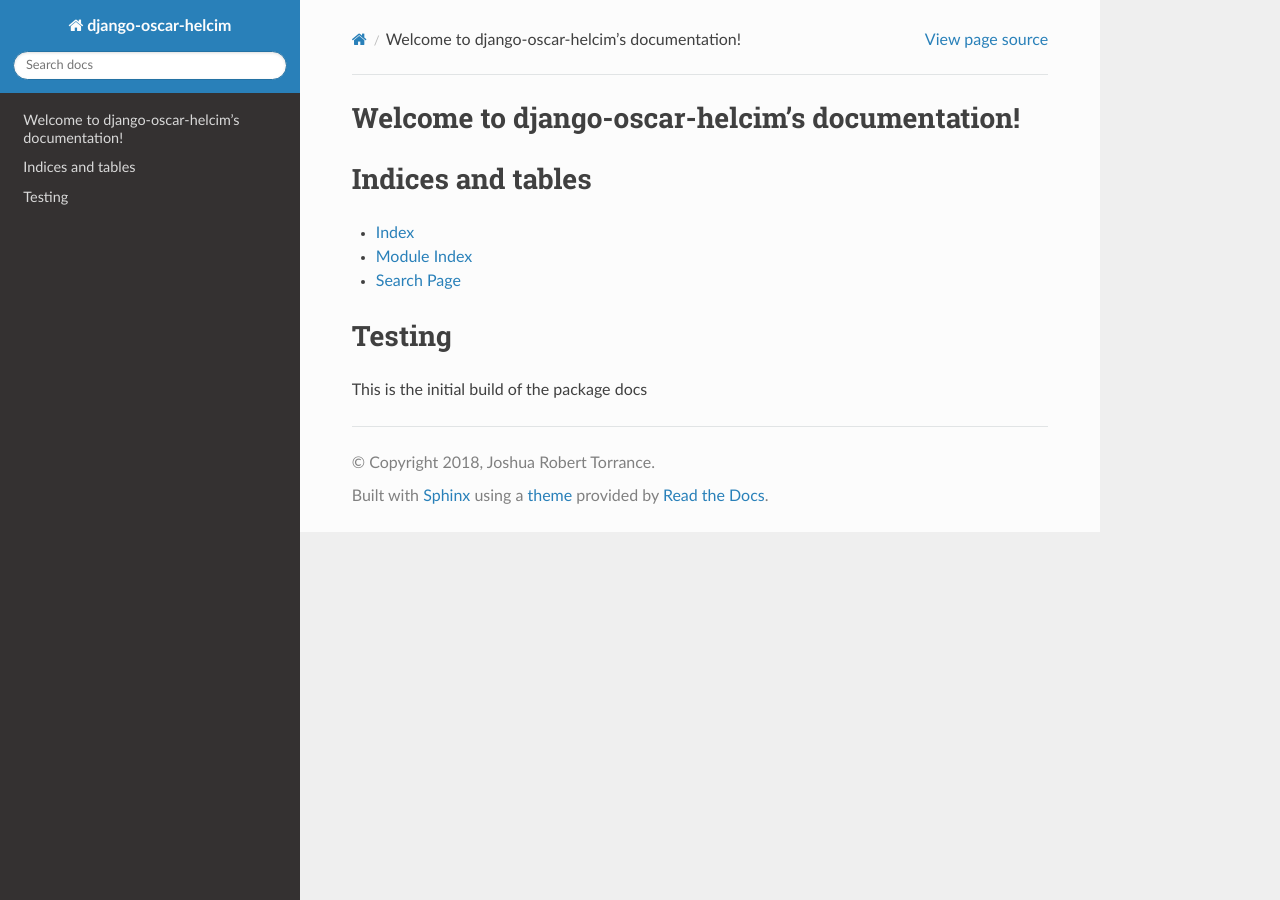
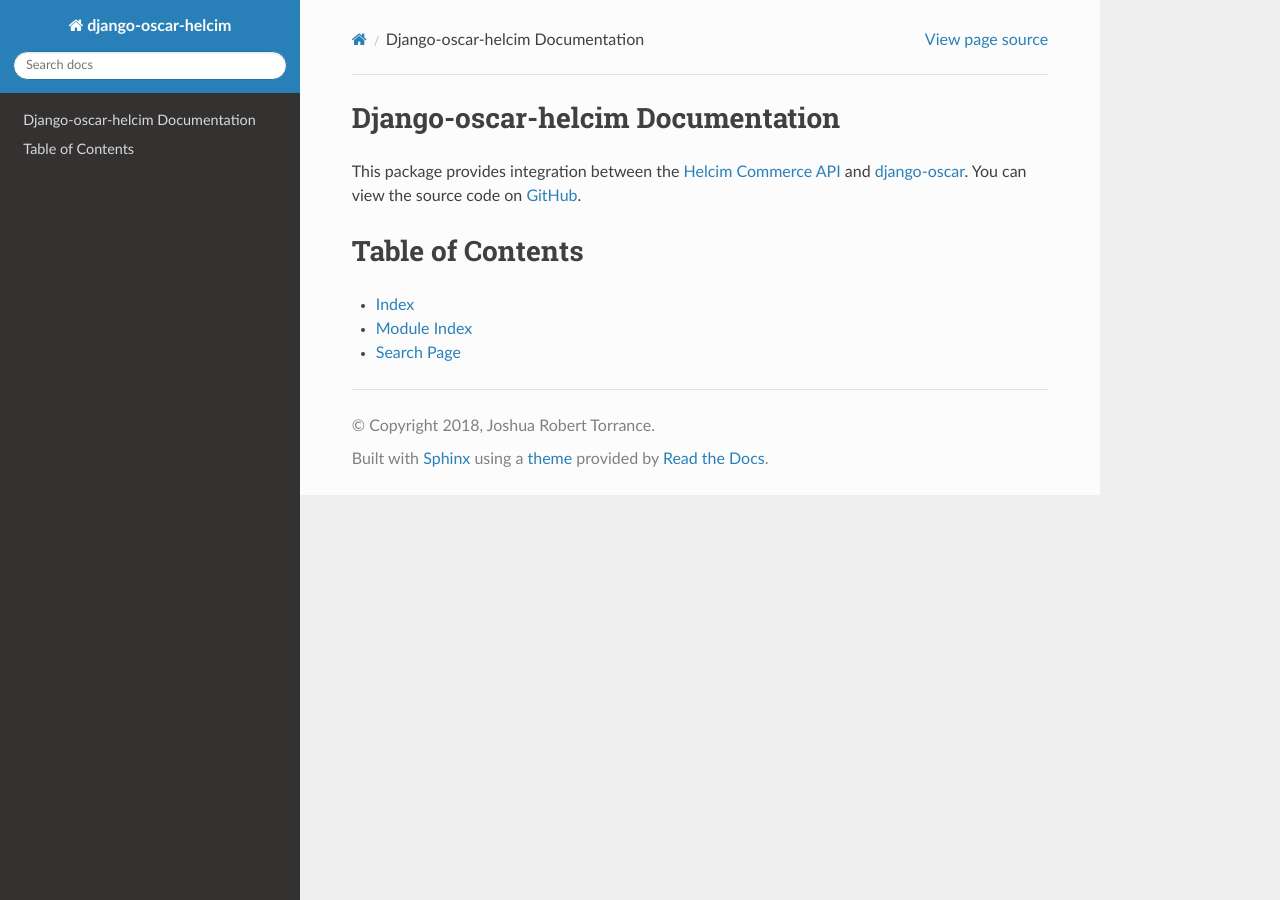
Before and after one commit to studybuffalo/django-helcim, a Sphinx documentation site: the page built from docs/index.rst, in a window 1280 px wide. Built offline with Sphinx 7.4.7 and the Read the Docs theme 2.0.0, drawn with Linux system fonts in a browser that asks for light colours.

Commit message:
Adding description and links to documentation

```diff
--- a/docs/index.rst
+++ b/docs/index.rst
@@ -3,23 +3,22 @@
    You can adapt this file completely to your liking, but it should at least
    contain the root `toctree` directive.
 
-Welcome to django-oscar-helcim's documentation!
-===============================================
+Django-oscar-helcim Documentation
+=================================
 
 .. toctree::
    :maxdepth: 2
    :caption: Contents:
 
+This package provides integration between the `Helcim Commerce API`_ and `django-oscar`_. You can view the source code on GitHub_.
 
+.. _Helcim Commerce API: https://www.helcim.com/support/article/625-helcim-commerce-api-api-overview/
+.. _django-oscar: https://github.com/django-oscar/django-oscar
+.. _GitHub: https://github.com/studybuffalo/django-oscar-helcim
 
-Indices and tables
-==================
+Table of Contents
+=================
 
 * :ref:`genindex`
 * :ref:`modindex`
 * :ref:`search`
-
-Testing
-=======
-
-This is the initial build of the package docs
```
Also changed, not shown: 6 other files.
